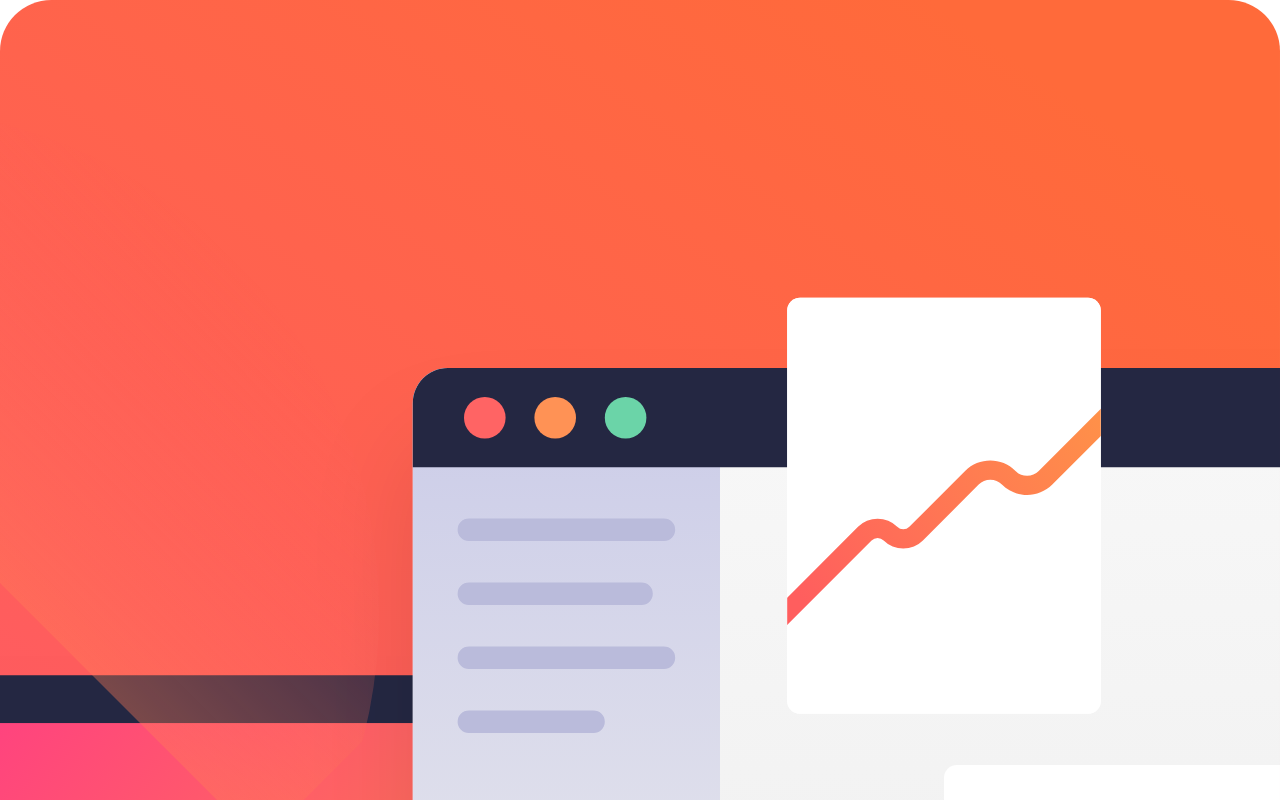
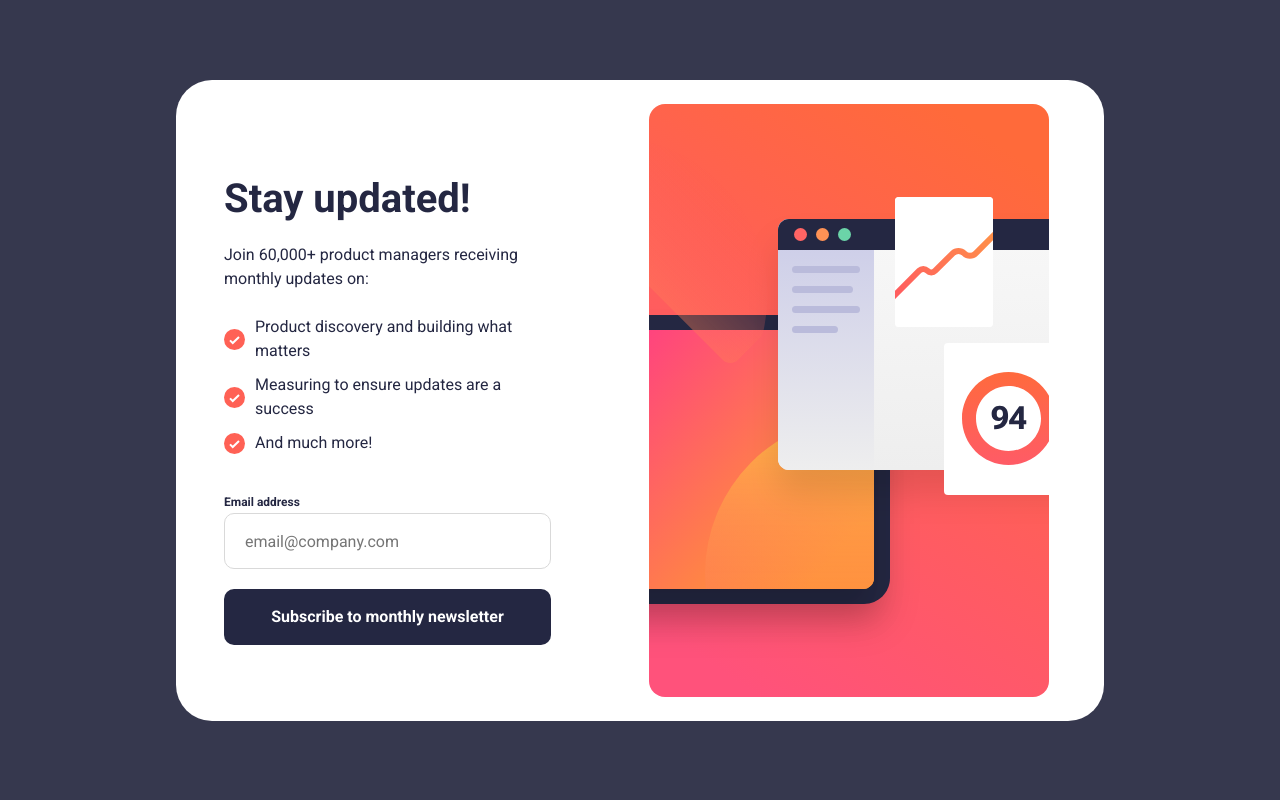
Before and after one commit to mayor-creator/news_letter_app_component, a React (Vite) app: page / in a window 1280 px wide. Shown: the top 800 px of the page. Built offline with nearby package versions, Linux system fonts and the light colour scheme.

Commit message:
add more style sheets to components

```diff
--- a/src/components/EmailContext.jsx
+++ b/src/components/EmailContext.jsx
@@ -21,7 +21,7 @@ export function EmailContextProvider({ children }) {
 
 	const emailValid = /([a-zA-Z0-9._-]+@[a-zA-Z0-9._-]+\.[a-zA-Z0-9._-]+)/g;
 	const isValidEmail = emailValid.test(email);
-	const error = "Valid email is required";
+	const error = "Valid email required";
 
 	return (
 		<>
--- a/src/components/MainPage.jsx
+++ b/src/components/MainPage.jsx
@@ -4,7 +4,6 @@ import iconList from "../assets/images/icon-list.svg";
 import { ImageCard } from "./ImageCard";
 import { Input } from "./Input";
 import { Button } from "./Button";
-
 import { EmailContext } from "./EmailContext";
 
 export function MainPage() {
@@ -19,12 +18,12 @@ export function MainPage() {
 
 	return (
 		<>
-			<main>
-				<div>
-					<section>
+			<main className="flex-parent-container">
+				<div className="grid-container">
+					<section className="image-container">
 						<ImageCard></ImageCard>
 					</section>
-					<section className="information">
+					<section className="information content-container">
 						<h1>Stay updated!</h1>
 						<p>Join 60,000+ product managers receiving monthly updates on:</p>
 						<div className="main-container">
@@ -66,7 +65,9 @@ export function MainPage() {
 									onChange={handleEmailChange}
 								/>
 							</div>
-							{editEmail && !isValidEmail && <p>{error}</p>}
+							{editEmail && !isValidEmail && (
+								<p className="error-message">{error}</p>
+							)}
 							<Button type="submit">Subscribe to monthly newsletter</Button>
 						</form>
 					</section>
--- a/src/components/SuccessPage.jsx
+++ b/src/components/SuccessPage.jsx
@@ -3,7 +3,6 @@ import { useContext } from "react";
 
 import { Button } from "./Button";
 import successIcon from "../assets/images/icon-success.svg";
-
 import { EmailContext } from "./EmailContext";
 
 export function SuccessPage() {
@@ -16,8 +15,8 @@ export function SuccessPage() {
 
 	return (
 		<>
-			<main>
-				<div>
+			<main className="flex-container">
+				<div className="success-container">
 					<img
 						src={successIcon}
 						alt="check mark icon"
--- a/src/sass/components/_mainpage.scss
+++ b/src/sass/components/_mainpage.scss
@@ -1,3 +1,4 @@
+@use "../util/breakpoints" as b;
 @use "../util/variables" as v;
 @use "../util/functions" as f;
 @use "../util/mixins" as m;
@@ -6,6 +7,10 @@ body {
   background-color: var(--color-white);
   font-family: v.$font-family;
   color: var(--color-dark-navy);
+
+  @include b.breakpoint(medium) {
+    background-color: var(--color-pale-navy);
+  }
 }
 
 h1 {
@@ -53,6 +58,7 @@ button:hover {
 }
 
 .image-full-width {
+  @include b.breakpoint-down(small) {
     position: relative;
     left: 50%;
     right: 50%;
@@ -60,6 +66,7 @@ button:hover {
     margin-right: -50vw;
     max-width: 100vw;
     width: 100vw;
+  }
 }
 
 .information {
@@ -86,3 +93,45 @@ button:hover {
 .email-input {
   padding-top: f.rem(24);
 }
+
+.error-message {
+  color: var(--color-vermellion);
+  font-size: f.rem(12);
+  font-weight: v.$font-bold;
+}
+
+.flex-parent-container {
+  @include b.breakpoint(medium) {
+    display: flex;
+    justify-content: center;
+    align-items: center;
+    height: 100vh;
+  }
+}
+
+.grid-container {
+  @include b.breakpoint(medium) {
+    display: grid;
+    grid-template-columns: f.rem(378) 1fr;
+    gap: f.rem(40);
+    place-items: center;
+    width: min(100% - f.rem(32), f.rem(928));
+    margin-inline: auto;
+    background-color: var(--color-white);
+    border-radius: f.rem(36);
+    padding: f.rem(24);
+  }
+}
+
+.content-container {
+  @include b.breakpoint(medium) {
+    grid-area: 1 / 1 / 2 / 2;
+  }
+}
+
+.image-container {
+  @include b.breakpoint(medium) {
+    grid-area: 1 / 2 / 2 / 3;
+  }
+
+}
--- a/src/sass/components/_successpage.scss
+++ b/src/sass/components/_successpage.scss
@@ -0,0 +1,25 @@
+@use "../util/breakpoints" as b;
+@use "../util/variables" as v;
+@use "../util/functions" as f;
+@use "../util/mixins" as m;
+
+.flex-container {
+  display: flex;
+  align-items: center;
+  justify-content: center;
+  min-height: 100vh;
+
+  @include b.breakpoint(medium) {
+    background-color: var(--color-white);
+    border-radius: f.rem(36);
+    min-height: f.rem(520);
+    width: min(100% - f.rem(32), f.rem(504));
+    margin-inline: auto;
+    padding: f.rem(24);
+    margin-top: f.rem(200);
+  }
+}
+
+.success-container {
+  padding: f.rem(24)
+}
```
Lines whose indentation alone changed are shown as unchanged.
